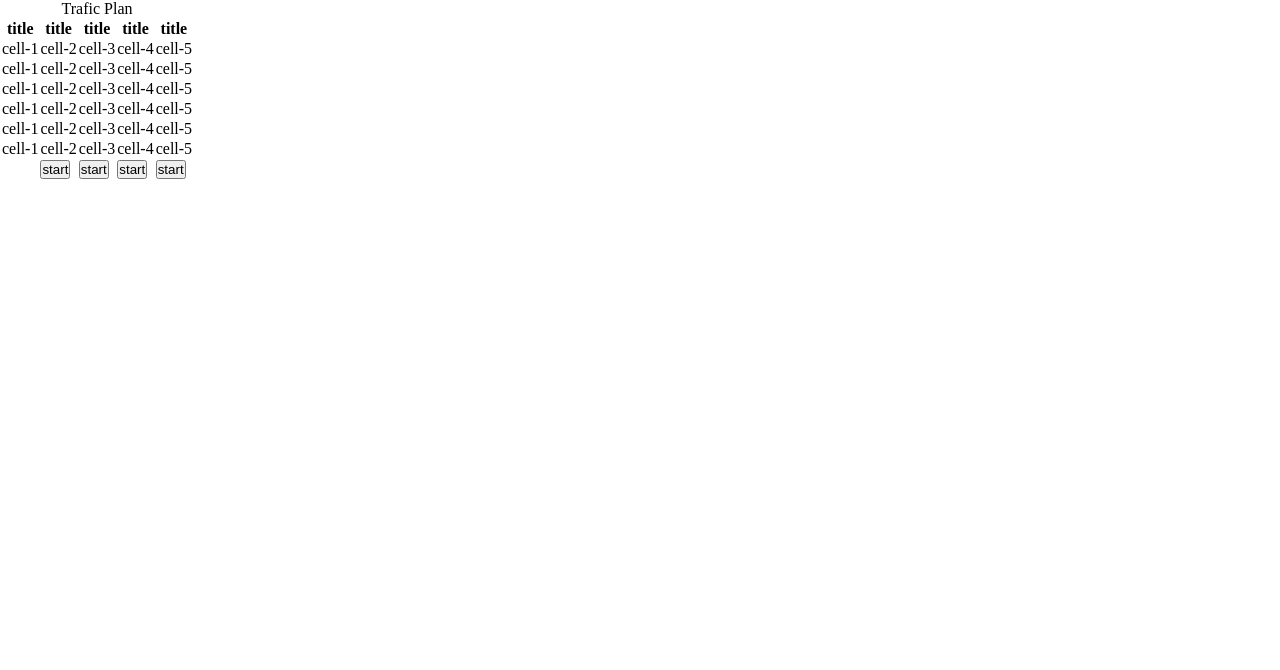
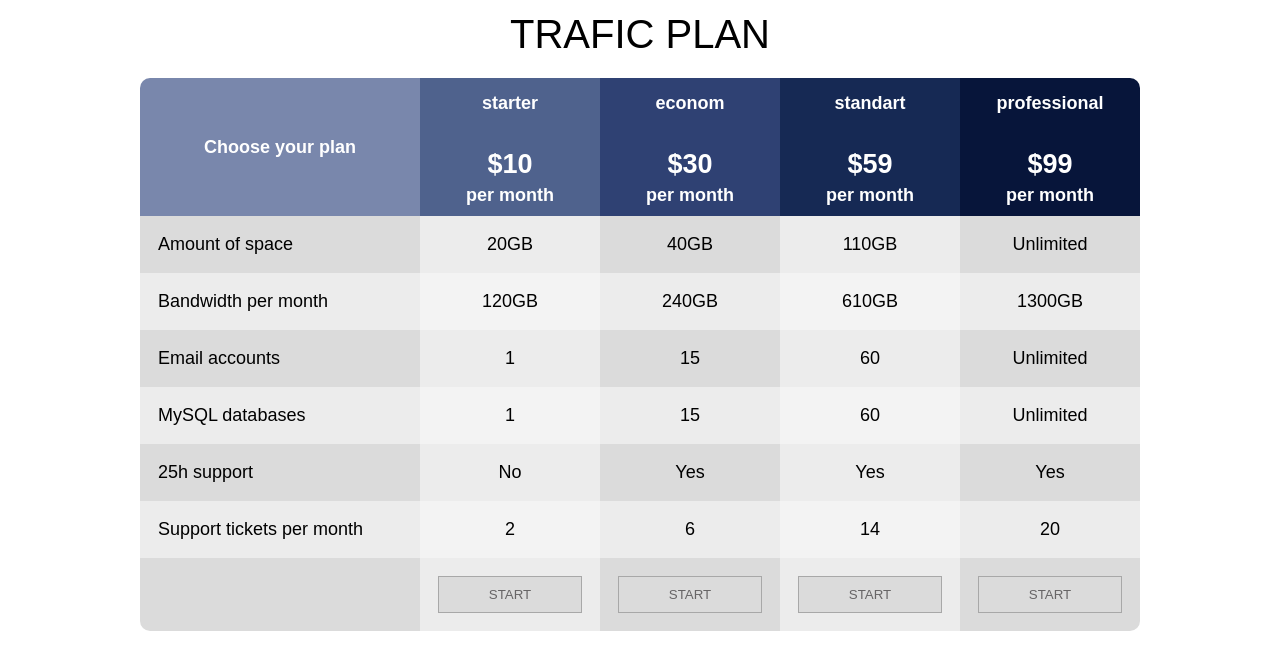
Before and after one commit to edos009/fd_practice_table_11-05, a plain HTML site: page index.html in a window 1280 px wide. Drawn offline with Linux system fonts and the light colour scheme.

Commit message:
Creating a table - with all styles

```diff
--- a/assets/css/style.css
+++ b/assets/css/style.css
@@ -4,3 +4,131 @@
   padding: 0;
   margin: 0;
 }
+
+:root{
+  --lightest-color: #f3f3f3;
+  --light-color: #ececec;
+  --medium-color: #dbdbdb;
+
+  --border-radius: 10px;
+
+  font-family: sans-serif;
+  font-size: 18px;
+}
+
+table{
+  width: 100%;
+  max-width: 1000px;
+  min-width: 800px;
+
+  border-collapse: collapse;
+  margin: 0 auto;
+}
+
+caption{
+  margin-top: 10px;
+  margin-bottom: 20px;
+
+  font-size: 40px;
+  line-height: 1.2em;
+  text-transform: uppercase;
+}
+
+td{
+  padding: 1em 0;
+
+  background-color: var(--lightest-color);
+
+  text-align: center;
+  vertical-align: center;
+}
+
+thead th{
+  background-color: var(--lightest-color);
+  color: #fff;
+}
+
+thead th p:first-child{
+  padding-top: 15px;
+  margin-bottom: 35px;
+}
+
+thead th p:nth-child(2){
+  font-size: 1.5em;
+  margin-bottom: 5px;
+}
+
+thead th p:nth-child(2) + p{
+  margin-bottom: 10px;
+}
+
+thead th:not(th:first-child){
+  width: 18%;
+}
+
+thead th:first-child{
+  border-top-left-radius: var(--border-radius);
+  background-color: #7987ac;
+}
+
+thead th:first-child::first-letter{
+  text-transform: uppercase;
+}
+
+thead th:nth-child(2){
+  background-color: #4f628d;
+}
+
+thead th:nth-child(3){
+  background-color: #2f4173;
+}
+
+thead th:nth-child(4){
+  background-color: #162954;
+}
+
+thead th:last-child{
+  border-top-right-radius: var(--border-radius);
+  background-color: #07153a;
+}
+
+tbody td:first-child{
+  padding-left: 1em;
+
+  text-align: left;
+}
+
+tfoot td:first-child{
+  border-bottom-left-radius: var(--border-radius);
+}
+
+tfoot td:last-child{
+  border-bottom-right-radius: var(--border-radius);
+}
+
+tbody tr:nth-child(odd) td:nth-child(odd),
+tfoot tr:nth-child(odd) td:nth-child(odd){
+  background-color: var(--medium-color);
+}
+
+tbody tr:nth-child(odd) td:nth-child(even),
+tbody tr:nth-child(even) td:nth-child(odd),
+tfoot tr:nth-child(odd) td:nth-child(even){
+  background-color: var(--light-color);
+}
+tfoot td{
+  padding-left: 10px;
+  padding-right: 10px;
+}
+
+tfoot td button{
+  padding: 10px 50px;
+  border: 1px solid #a8a8a8;
+
+  background-color: var(--medium-color);
+  color: #676566;
+
+  text-transform: uppercase;
+
+
+}
--- a/index.html
+++ b/index.html
@@ -14,55 +14,73 @@
       </caption>
       <thead>
         <tr>
-          <th>title</th>
-          <th>title</th>
-          <th>title</th>
-          <th>title</th>
-          <th>title</th>
+          <th>
+            Choose your plan
+          </th>
+          <th>
+            <p>starter</p>
+            <p>$10</p>
+            <p>per month</p>
+          </th>
+          <th>
+            <p>econom</p>
+            <p>$30</p>
+            <p>per month</p>
+          </th>
+          <th>
+            <p>standart</p>
+            <p>$59</p>
+            <p>per month</p>
+          </th>
+          <th>
+            <p>professional</p>
+            <p>$99</p>
+            <p>per month</p>
+          </th>
         </tr>
       </thead>
       <tbody>
         <tr>
-          <td>cell-1</td>
-          <td>cell-2</td>
-          <td>cell-3</td>
-          <td>cell-4</td>
-          <td>cell-5</td>
+          <td>Amount of space</td>
+          <td>20GB</td>
+          <td>40GB</td>
+          <td>110GB</td>
+          <td>Unlimited</td>
         </tr>
         <tr>
-          <td>cell-1</td>
-          <td>cell-2</td>
-          <td>cell-3</td>
-          <td>cell-4</td>
-          <td>cell-5</td>
+          <td>Bandwidth per month</td>
+          <td>120GB</td>
+          <td>240GB</td>
+          <td>610GB</td>
+          <td>1300GB</td>
         </tr>
         <tr>
-          <td>cell-1</td>
-          <td>cell-2</td>
-          <td>cell-3</td>
-          <td>cell-4</td>
-          <td>cell-5</td>
+          <td>Email accounts</td>
+          <td>1</td>
+          <td>15</td>
+          <td>60</td>
+          <td>Unlimited</td>
         </tr>
         <tr>
-          <td>cell-1</td>
-          <td>cell-2</td>
-          <td>cell-3</td>
-          <td>cell-4</td>
-          <td>cell-5</td>
+          <td>MySQL databases</td>
+          <td>1</td>
+          <td>15</td>
+          <td>60</td>
+          <td>Unlimited</td>
         </tr>
         <tr>
-          <td>cell-1</td>
-          <td>cell-2</td>
-          <td>cell-3</td>
-          <td>cell-4</td>
-          <td>cell-5</td>
+          <td>25h support</td>
+          <td>No</td>
+          <td>Yes</td>
+          <td>Yes</td>
+          <td>Yes</td>
         </tr>
         <tr>
-          <td>cell-1</td>
-          <td>cell-2</td>
-          <td>cell-3</td>
-          <td>cell-4</td>
-          <td>cell-5</td>
+          <td>Support tickets per month</td>
+          <td>2</td>
+          <td>6</td>
+          <td>14</td>
+          <td>20</td>
         </tr>
       </tbody>
       <tfoot>
```
